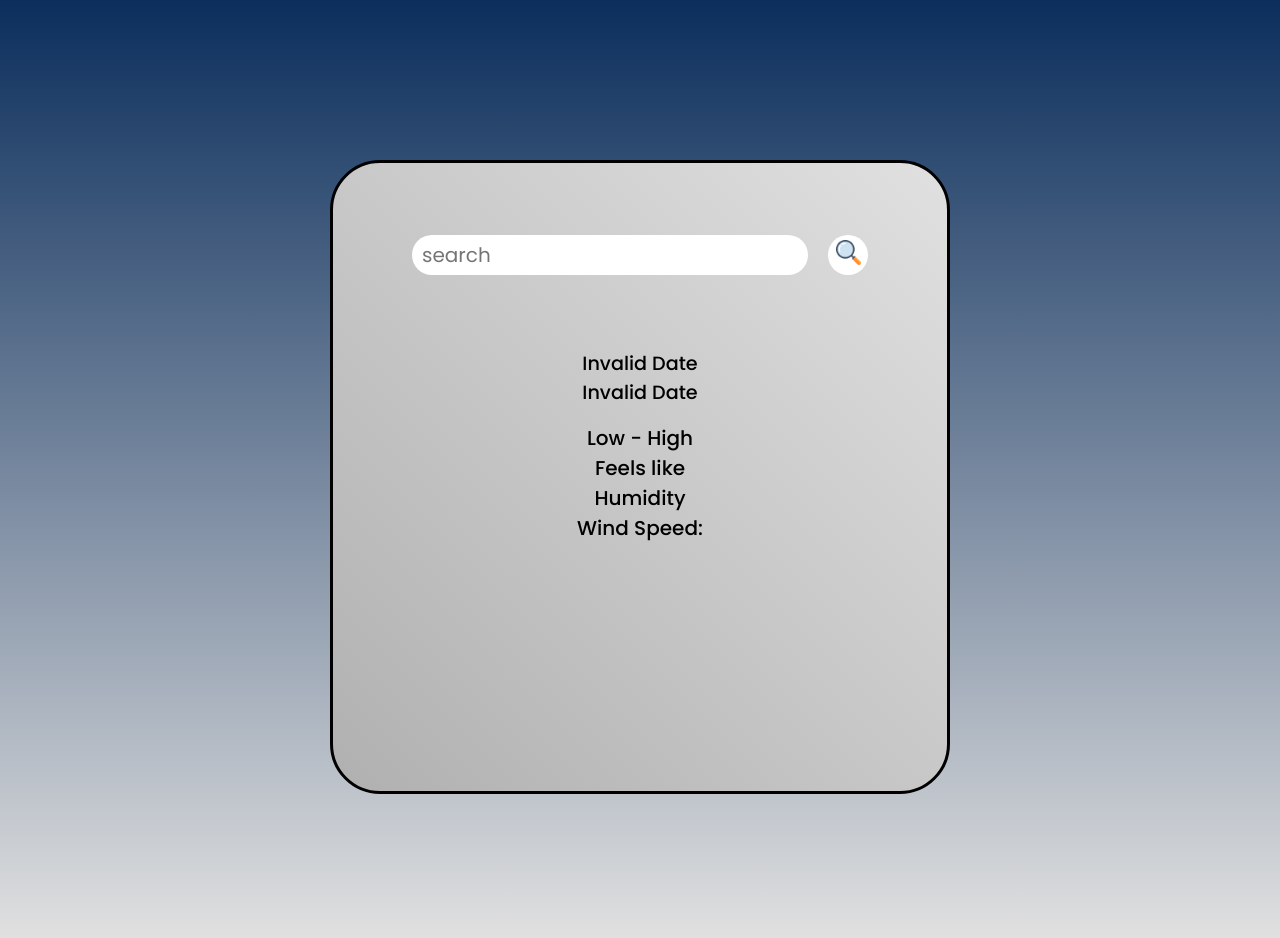
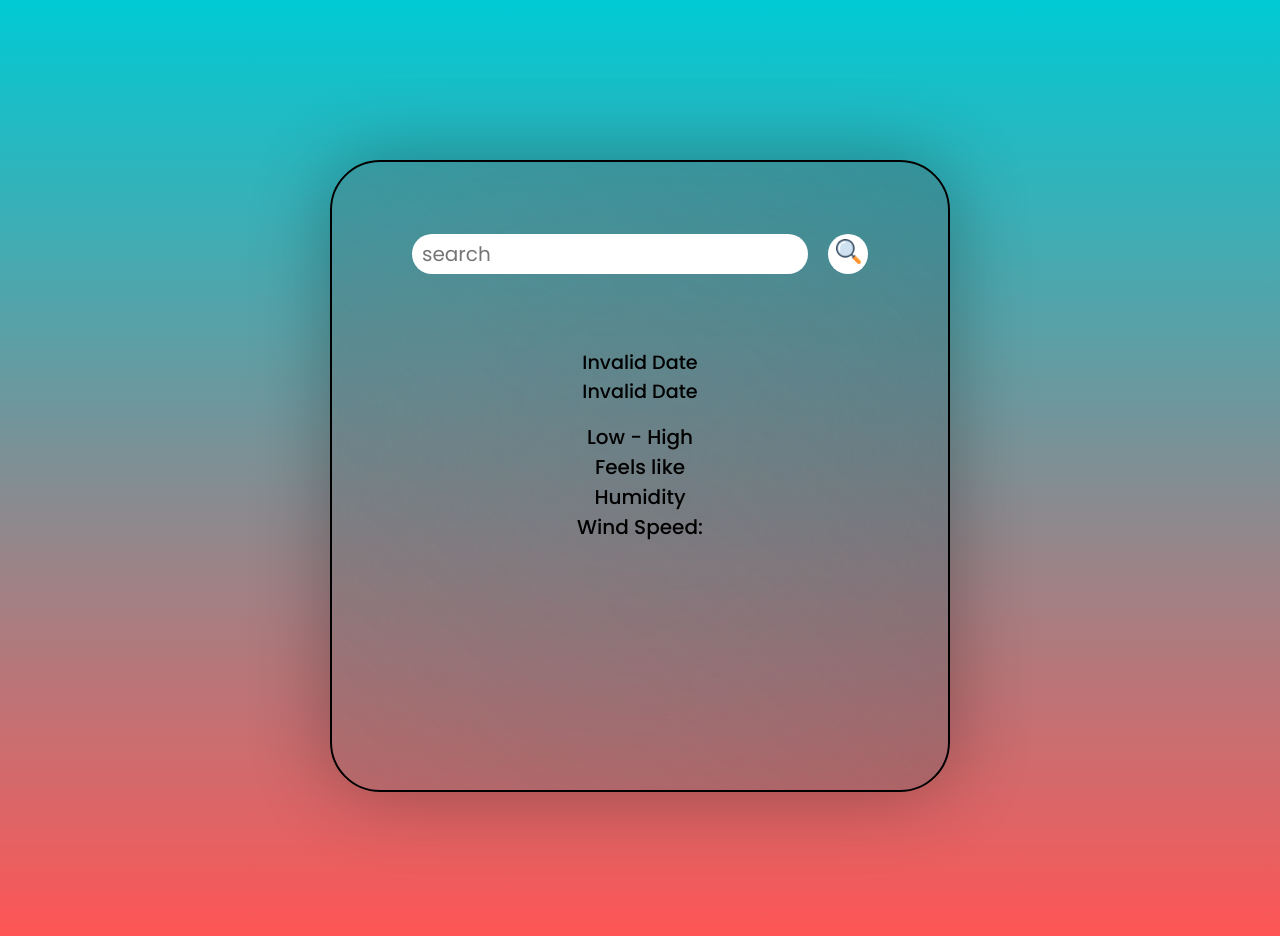
Before and after one commit to Achilles96/MyWeatherApp, a React (Vite) app: page / in a window 1280 px wide. Built offline with nearby package versions, Linux system fonts and the light colour scheme; no server answers.

Commit message:
added a new component WeeklyForecast which will add the ability to see a 5 day forecast , also made css additions , now the applcation looks like a glass

```diff
--- a/Components/Weather.css
+++ b/Components/Weather.css
@@ -7,12 +7,16 @@
     margin-bottom: 9rem;
     padding: 8px;
     border-radius: 50px;
-    border: 3px solid;
-    background-image: linear-gradient(45deg, #b0b0b0, #e0e0e0);
+    border: 2px solid;
+    background-image: linear-gradient(45deg, #00000011, #13243133);
+    backdrop-filter: blur(250px);
+    /* -webkit-backdrop-filter: blur(250px); */
+    box-shadow: 0 0 80px rgba(0, 0, 0, 0.3);
     display: flex;
     flex-direction: column;
     align-items: center;
     justify-content: center;
+    z-index: 1;
 }
 
 @media (max-width: 720px) {
--- a/Components/Weather.jsx
+++ b/Components/Weather.jsx
@@ -50,7 +50,7 @@ const handleKeyPress = (event) => {
 
 
   return (
-    <div className='weather'>
+    <div  className='weather'>
        <UserLocation onLocationUpdate = {onLocationUpdate} />
        {location && <p className='location'>Your location is: {location}</p>}
 
--- a/src/index.css
+++ b/src/index.css
@@ -12,6 +12,6 @@
   min-height: 100vh;
   display: grid;
   /* background: linear-gradient(to bottom, #87CEEB, #B0E2FF); */
-    background: linear-gradient(to bottom, #0b2e5c, #E0E0E0); /*Light grayish blue gradient
+    background: linear-gradient(to bottom, #00cad4, #ff5555); /*Light grayish blue gradient
    */
 }
```
Also changed, not shown: Components/WeeklyForecast.jsx (added, +30 -0 lines).
